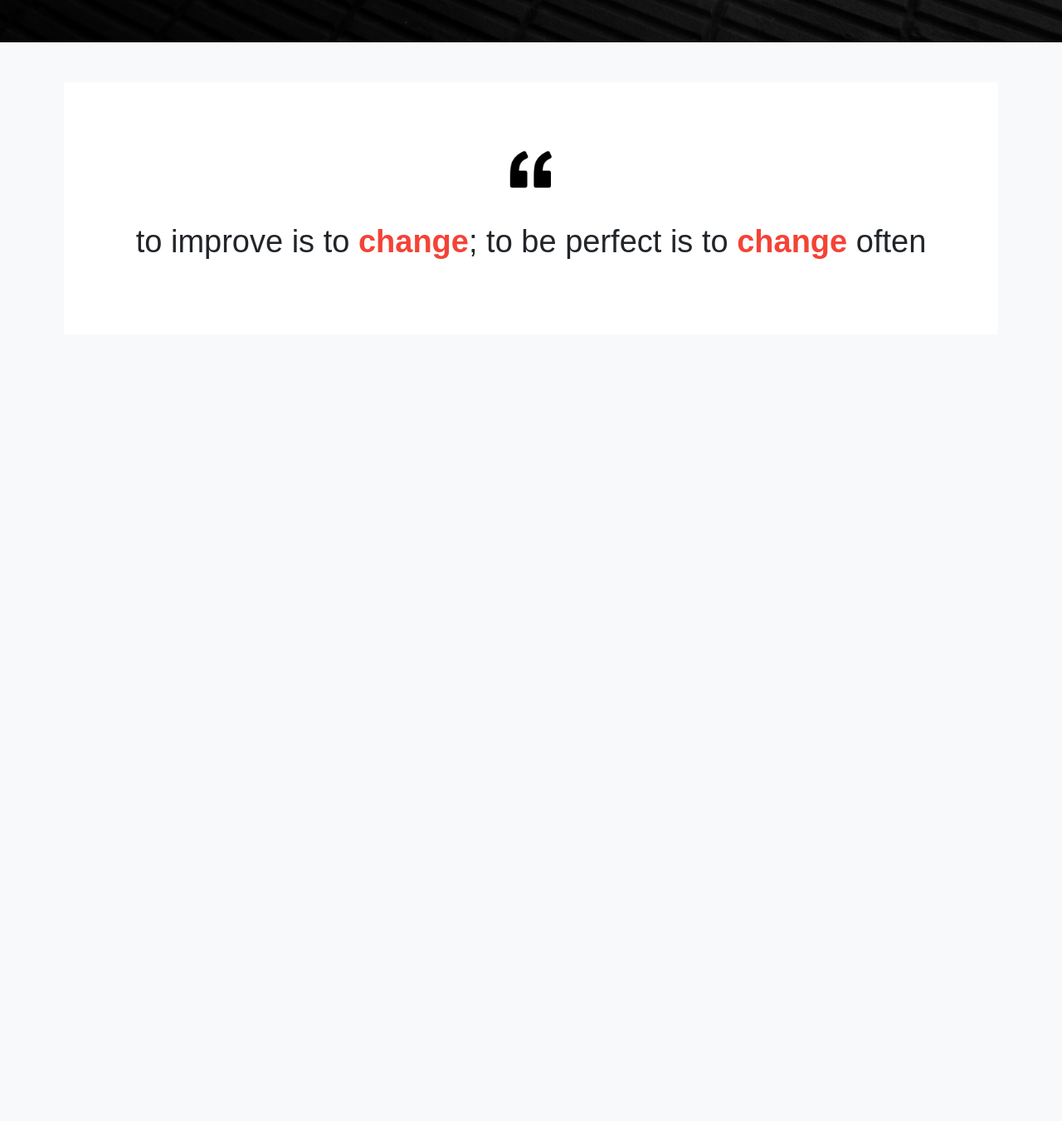
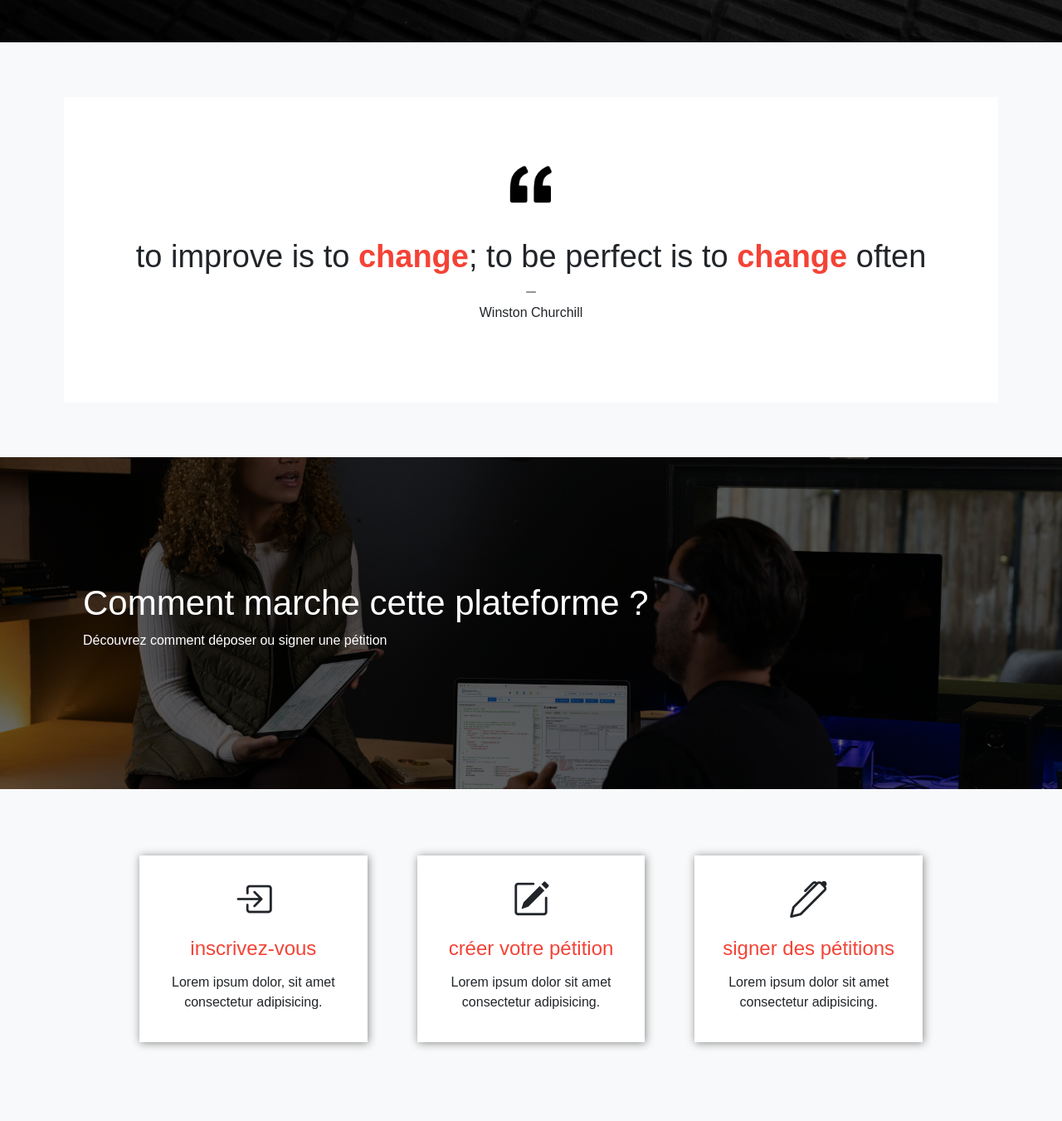
Before and after one commit to boumnijel-rayen/gestion-des-petitions, a PHP site: page / in a window 1280 px wide. Shown: the part 573-1924 px from the top of the page at 83% size. Before the commit the page ends 885 px from the top, so only its background shows below. Run offline with PHP 8.4, Linux system fonts and the light colour scheme.

Commit message:
add comment ça marche section

```diff
--- a/index.php
+++ b/index.php
@@ -59,9 +59,42 @@
         <div class="contenu-qo">
             <img src="img/quote.webp" alt="">
             <h3>to improve is to <b><font color="#f44336">change</font></b>; to be perfect is to <b><font color="#f44336">change</font></b> often</h3>
+            <i class="bi bi-dash-lg"></i><p>Winston Churchill</p>
         </div>
     </section>
 
+    <!--comment ça marche-->
+
+    <section id="how-section">
+        <div class="contenu-how">
+            <h4>Comment marche cette plateforme ?</h4>
+            <p>Découvrez comment déposer ou signer une pétition</p>
+        </div>
+    </section>
+
+    <section id="steps">
+        <div class="container">
+            <div class="row">
+                <div class="col">
+                    <i class="bi bi-box-arrow-in-right"></i>
+                    <h4>inscrivez-vous</h4>
+                    <p>Lorem ipsum dolor, sit amet consectetur adipisicing.</p>
+                </div>
+                <div class="col">
+                    <i class="bi bi-pencil-square"></i>
+                    <h4>créer votre pétition</h4>
+                    <p>Lorem ipsum dolor sit amet consectetur adipisicing.</p>
+                </div>
+                <div class="col">
+                    <i class="bi bi-pen"></i>
+                    <h4>signer des pétitions</h4>
+                    <p>Lorem ipsum dolor sit amet consectetur adipisicing.</p>
+                </div>
+            </div>
+        </div>
+    </section>
+    <?php
+    ?>
 </body>
 <script src="toggleMenu.js"></script>
 </html>
--- a/style.css
+++ b/style.css
@@ -230,7 +230,7 @@ header nav .bi-list{
 
 #qoute{
     width: 100%;
-    height: 400px;
+    height: 500px;
     background-color: #F8F9FA;
     position: relative;
 }
@@ -257,6 +257,62 @@ header nav .bi-list{
     font-size: 38px;
 }
 
+/*comment ça marche*/
+
+#how-section{
+    width: 100%;
+    height: 400px;
+    background-image: linear-gradient(rgba(0,0,0,0.6),
+    rgba(0,0,0,0.6)),url(img/comment\ ça\ marche.webp);
+    background-position: center;
+    background-size: cover;
+    position: relative;
+}
+
+#how-section .contenu-how{
+    position: absolute;
+    top: 50%;
+    transform: translateY(-50%);
+    padding: 0 100px;
+}
+
+#how-section .contenu-how h4{
+    color: white;
+    font-size: 42px;
+    font-family: 'Oswald', sans-serif;
+}
+
+#how-section .contenu-how p{
+    color: white;
+}
+
+#steps{
+    width: 100%;
+    height: 400px;
+    background-color: #F8F9FA;
+}
+
+#steps .container{
+    padding: 80px;
+}
+
+#steps .container .row .col{
+    margin: 0 30px;
+    padding: 20px;
+    box-shadow: 1px 1px 10px #888888;
+    background-color: #fff;
+    text-align: center;
+}
+
+#steps .container .col i{
+    font-size: 45px;
+}
+
+#steps .container .col h4{
+    margin-top: 10px;
+    margin-bottom: 15px;
+    color: #f44336;
+}
 
 
 
@@ -306,7 +362,7 @@ header nav .bi-list{
     /*QOUTE SECTION*/
 
     #qoute{
-        height: 500px;
+        height: 650px;
     }
 
 }
```
